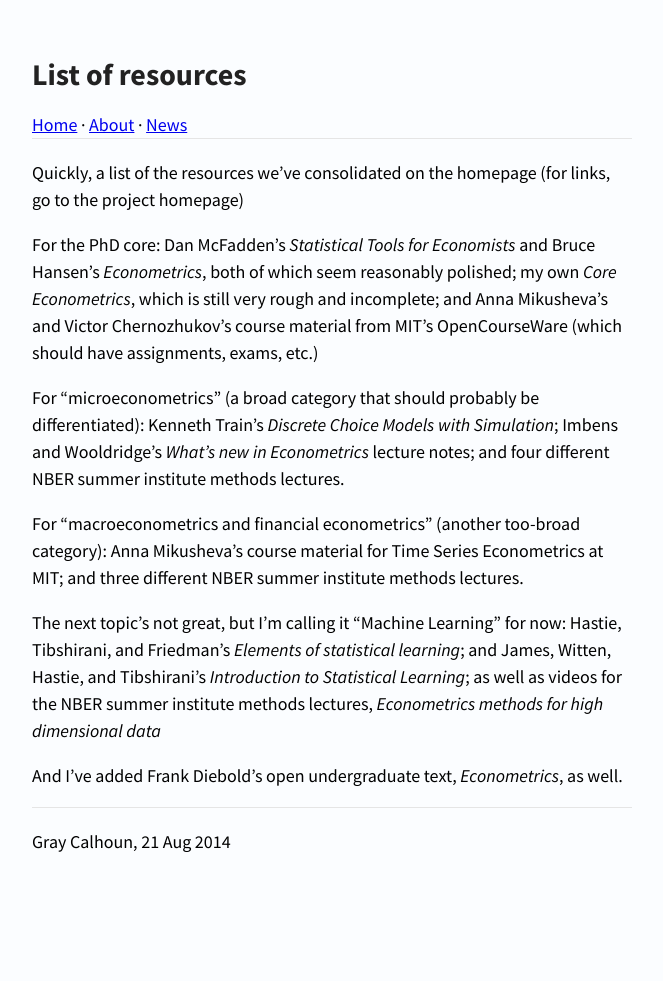
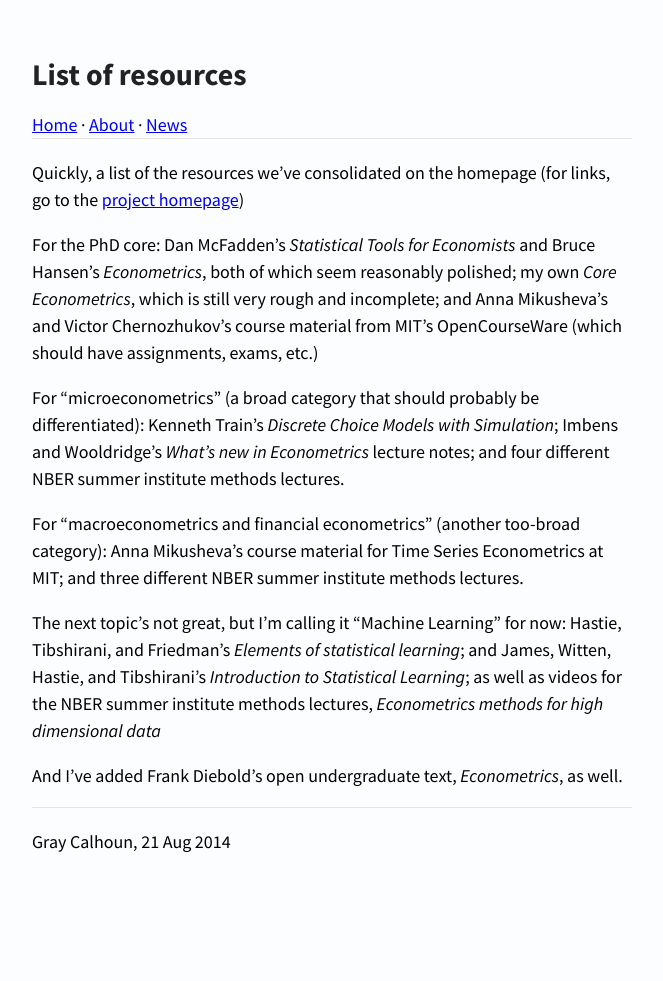
Before and after one commit to EconometricsLibrary/EconometricsLibrary.github.io, a Jekyll site: the page built from news/_posts/2014-08-21-new-additions.md, in a window 1280 px wide. Shown: the whole page, without its empty margins (26-689 px from the left). Built offline with Jekyll 4.4.1, drawn with Linux system fonts in a browser that asks for light colours; Markdown is read by kramdown in place of the engine named in the settings.

```diff
--- a/news/_posts/2014-08-21-new-additions.md
+++ b/news/_posts/2014-08-21-new-additions.md
@@ -5,7 +5,7 @@ author: Gray Calhoun
 ---
 
 Quickly, a list of the resources we’ve consolidated on the homepage
-(for links, go to the project homepage)
+(for links, go to the [project homepage](/))
 
 For the PhD core: Dan McFadden’s *Statistical Tools for Economists*
 and Bruce Hansen’s *Econometrics*, both of which seem reasonably
```
